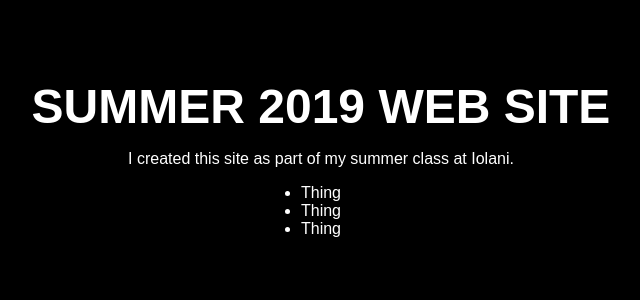
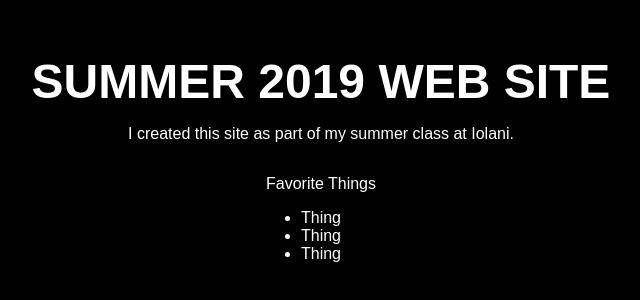
Before and after one commit to iwebstudent05/iwebstudent05.github.io, a plain HTML site: page index.html in a window 1280 px wide. Shown: the part 242-542 px from the top of the page, without its empty margins (319-959 px from the left). Drawn offline with Linux system fonts and the light colour scheme.

Commit message:
made title for list

```diff
--- a/index.html
+++ b/index.html
@@ -13,6 +13,7 @@
 <body>
     <h1>Summer 2019 Web Site</h1>
     <p>I created this site as part of my summer class at Iolani.</p>
+    <p>Favorite Things</p>
     <ul>
         <li>Thing</li>
         <li>Thing</li>
```
